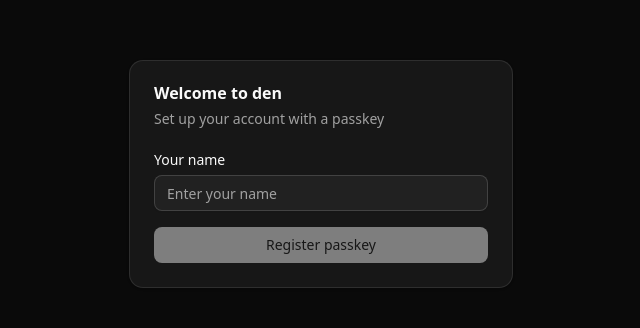
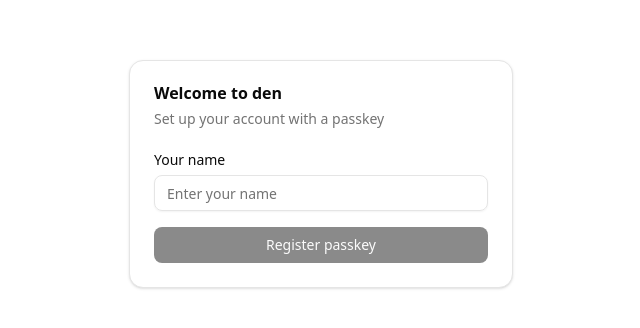
Before and after one commit to brian14708/den, a React (Vite) app in the folder web/: page /setup in a window 1280 px wide. Shown: the part 226-554 px from the top of the page, without its empty margins (319-959 px from the left). Built offline with nearby package versions, Linux system fonts and the light colour scheme.

Commit message:
feat: add light/dark mode toggle

```diff
--- /dev/null
+++ b/web/src/components/theme-provider.tsx
@@ -0,0 +1,111 @@
+import {
+  createContext,
+  useCallback,
+  useContext,
+  useEffect,
+  useMemo,
+  useSyncExternalStore,
+} from "react";
+
+type Theme = "light" | "dark" | "system";
+
+interface ThemeProviderProps {
+  children: React.ReactNode;
+  defaultTheme?: Theme;
+  storageKey?: string;
+}
+
+interface ThemeProviderState {
+  theme: Theme;
+  setTheme: (theme: Theme) => void;
+  resolvedTheme: "light" | "dark";
+}
+
+const ThemeProviderContext = createContext<ThemeProviderState | undefined>(
+  undefined,
+);
+
+const mediaQuery =
+  typeof window !== "undefined"
+    ? window.matchMedia("(prefers-color-scheme: dark)")
+    : undefined;
+
+function useSystemDark(): boolean {
+  const subscribe = useCallback((cb: () => void) => {
+    mediaQuery?.addEventListener("change", cb);
+    return () => mediaQuery?.removeEventListener("change", cb);
+  }, []);
+  const getSnapshot = useCallback(() => mediaQuery?.matches ?? false, []);
+  return useSyncExternalStore(subscribe, getSnapshot, () => false);
+}
+
+function useStoredTheme(
+  storageKey: string,
+  defaultTheme: Theme,
+): [Theme, (t: Theme) => void] {
+  const subscribe = useCallback(
+    (cb: () => void) => {
+      const handler = (e: StorageEvent) => {
+        if (e.key === storageKey) cb();
+      };
+      window.addEventListener("storage", handler);
+      return () => window.removeEventListener("storage", handler);
+    },
+    [storageKey],
+  );
+  const getSnapshot = useCallback(
+    () => (localStorage.getItem(storageKey) as Theme) || defaultTheme,
+    [storageKey, defaultTheme],
+  );
+  const getServerSnapshot = useCallback(() => defaultTheme, [defaultTheme]);
+  const theme = useSyncExternalStore(subscribe, getSnapshot, getServerSnapshot);
+  const setTheme = useCallback(
+    (newTheme: Theme) => {
+      localStorage.setItem(storageKey, newTheme);
+      // Dispatch a storage event so our own subscriber picks up the change
+      window.dispatchEvent(new StorageEvent("storage", { key: storageKey }));
+    },
+    [storageKey],
+  );
+  return [theme, setTheme];
+}
+
+export function ThemeProvider({
+  children,
+  defaultTheme = "system",
+  storageKey = "den-theme",
+}: ThemeProviderProps) {
+  const [theme, setTheme] = useStoredTheme(storageKey, defaultTheme);
+  const systemDark = useSystemDark();
+
+  const resolvedTheme = useMemo<"light" | "dark">(() => {
+    if (theme === "system") return systemDark ? "dark" : "light";
+    return theme;
+  }, [theme, systemDark]);
+
+  // Sync class to <html> — the only true side effect
+  useEffect(() => {
+    const root = document.documentElement;
+    root.classList.remove("light", "dark");
+    root.classList.add(resolvedTheme);
+  }, [resolvedTheme]);
+
+  const value = useMemo(
+    () => ({ theme, setTheme, resolvedTheme }),
+    [theme, setTheme, resolvedTheme],
+  );
+
+  return (
+    <ThemeProviderContext.Provider value={value}>
+      {children}
+    </ThemeProviderContext.Provider>
+  );
+}
+
+export function useTheme() {
+  const context = useContext(ThemeProviderContext);
+  if (context === undefined) {
+    throw new Error("useTheme must be used within a ThemeProvider");
+  }
+  return context;
+}
--- /dev/null
+++ b/web/src/components/theme-toggle.tsx
@@ -0,0 +1,27 @@
+import { Moon, Sun } from "lucide-react";
+
+import { Button } from "@/components/ui/button";
+import { useTheme } from "@/components/theme-provider";
+
+export function ThemeToggle() {
+  const { resolvedTheme, setTheme } = useTheme();
+
+  return (
+    <Button
+      variant="outline"
+      size="icon"
+      onClick={() => setTheme(resolvedTheme === "light" ? "dark" : "light")}
+      aria-label={
+        resolvedTheme === "light"
+          ? "Switch to dark mode"
+          : "Switch to light mode"
+      }
+    >
+      {resolvedTheme === "light" ? (
+        <Moon className="size-4" />
+      ) : (
+        <Sun className="size-4" />
+      )}
+    </Button>
+  );
+}
--- a/web/src/globals.css
+++ b/web/src/globals.css
@@ -122,3 +122,39 @@
     @apply bg-background text-foreground;
   }
 }
+
+/* Light mode class for explicit theme control */
+.light {
+  --radius: 0.625rem;
+  --background: oklch(1 0 0);
+  --foreground: oklch(0.145 0 0);
+  --card: oklch(1 0 0);
+  --card-foreground: oklch(0.145 0 0);
+  --popover: oklch(1 0 0);
+  --popover-foreground: oklch(0.145 0 0);
+  --primary: oklch(0.205 0 0);
+  --primary-foreground: oklch(0.985 0 0);
+  --secondary: oklch(0.97 0 0);
+  --secondary-foreground: oklch(0.205 0 0);
+  --muted: oklch(0.97 0 0);
+  --muted-foreground: oklch(0.556 0 0);
+  --accent: oklch(0.97 0 0);
+  --accent-foreground: oklch(0.205 0 0);
+  --destructive: oklch(0.577 0.245 27.325);
+  --border: oklch(0.922 0 0);
+  --input: oklch(0.922 0 0);
+  --ring: oklch(0.708 0 0);
+  --chart-1: oklch(0.646 0.222 41.116);
+  --chart-2: oklch(0.6 0.118 184.704);
+  --chart-3: oklch(0.398 0.07 227.392);
+  --chart-4: oklch(0.828 0.189 84.429);
+  --chart-5: oklch(0.769 0.188 70.08);
+  --sidebar: oklch(0.985 0 0);
+  --sidebar-foreground: oklch(0.145 0 0);
+  --sidebar-primary: oklch(0.205 0 0);
+  --sidebar-primary-foreground: oklch(0.985 0 0);
+  --sidebar-accent: oklch(0.97 0 0);
+  --sidebar-accent-foreground: oklch(0.205 0 0);
+  --sidebar-border: oklch(0.922 0 0);
+  --sidebar-ring: oklch(0.708 0 0);
+}
--- a/web/src/main.tsx
+++ b/web/src/main.tsx
@@ -6,6 +6,7 @@
 import "./globals.css";
 
 import { routeTree } from "./routeTree.gen";
+import { ThemeProvider } from "@/components/theme-provider";
 
 const router = createRouter({
   routeTree,
@@ -23,6 +24,8 @@
 
 createRoot(rootEl).render(
   <StrictMode>
-    <RouterProvider router={router} />
+    <ThemeProvider>
+      <RouterProvider router={router} />
+    </ThemeProvider>
   </StrictMode>,
 );
--- a/web/src/routes/settings.tsx
+++ b/web/src/routes/settings.tsx
@@ -2,6 +2,7 @@
 
 import { DeviceLoginQr } from "@/components/device-login-qr";
 import { PasskeyList } from "@/components/passkey-list";
+import { ThemeToggle } from "@/components/theme-toggle";
 
 export const Route = createFileRoute("/settings")({
   component: SettingsRouteComponent,
@@ -21,6 +22,14 @@
       </div>
 
       <section className="mb-10">
+        <h2 className="mb-4 text-lg font-semibold">Appearance</h2>
+        <div className="flex items-center justify-between">
+          <span className="text-muted-foreground text-sm">Theme</span>
+          <ThemeToggle />
+        </div>
+      </section>
+
+      <section className="mb-10">
         <h2 className="mb-4 text-lg font-semibold">Log In Another Device</h2>
         <DeviceLoginQr />
       </section>
```
